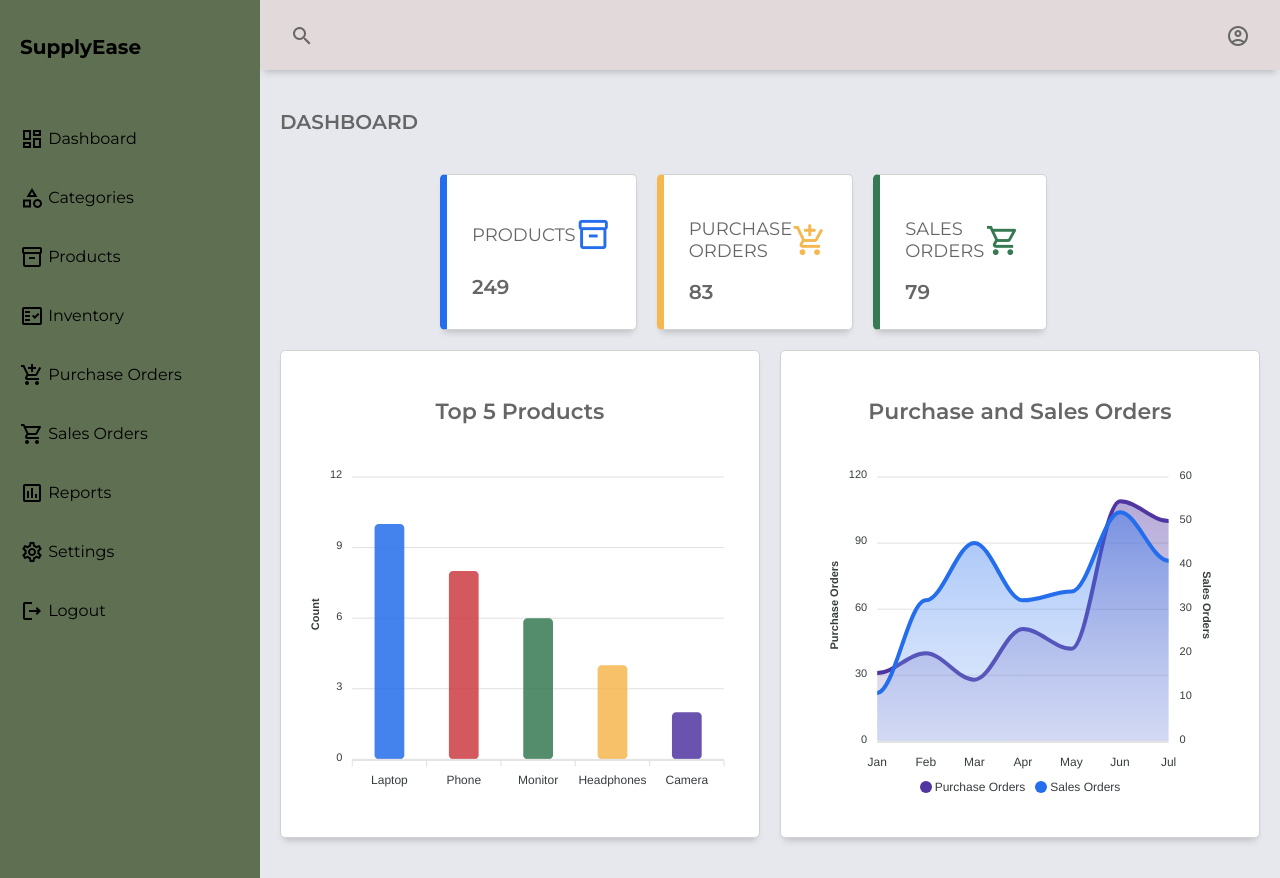
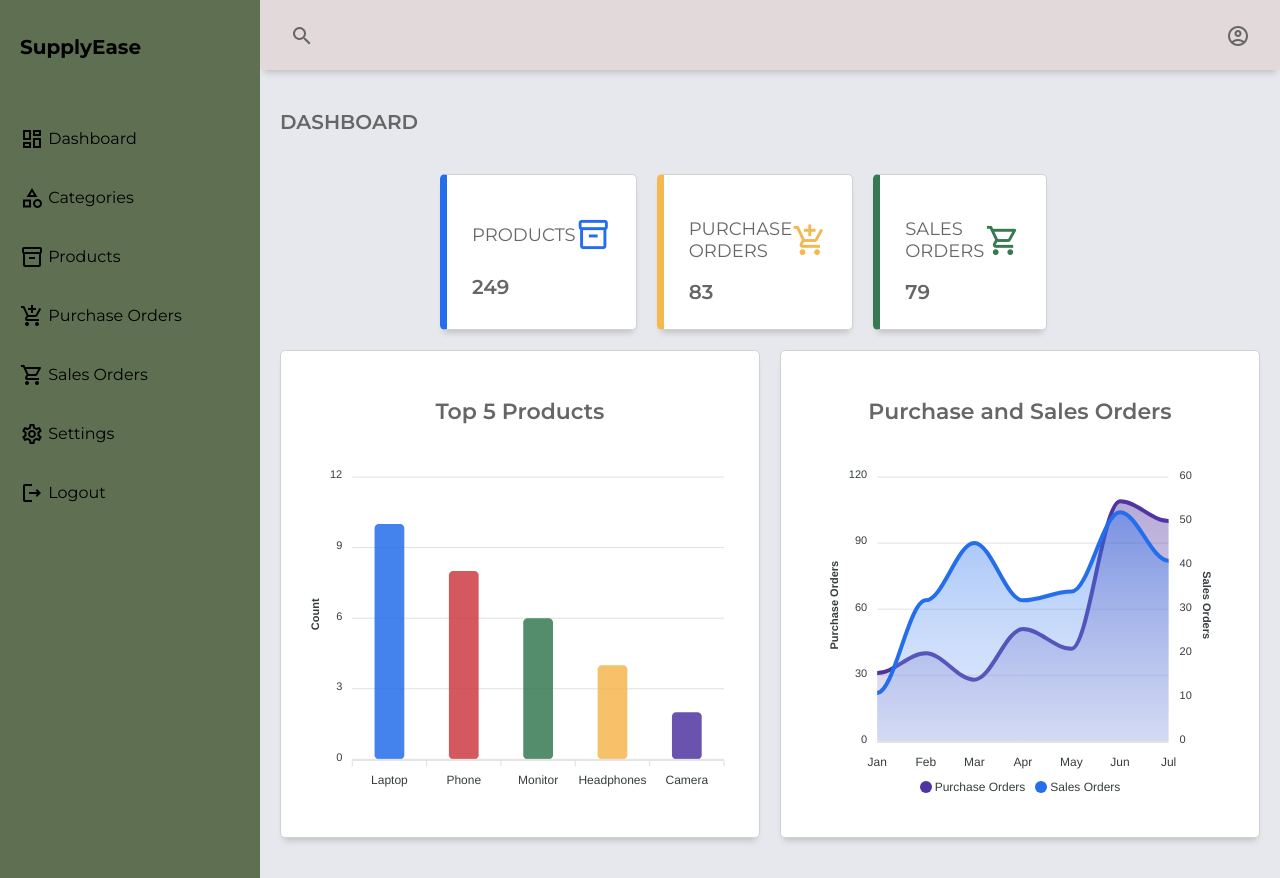
Before and after one commit to GabJeungSook/supplyease, a PHP site: page /page-adminpanel.php in a window 1280 px wide. Run offline with PHP 8.4, Linux system fonts and the light colour scheme; the visitor is signed in with stand-in values (Sample User, id 1); some libraries are stand-ins or nearby versions.

Commit message:
removed some sidebar list item(admin)

```diff
--- a/config.php
+++ b/config.php
@@ -2,7 +2,7 @@
 $servername = "localhost";
 $username = "root";
 $password = "";
-$dbname = "supplyease";
+$dbname = "supplyease_db";
 
 // Create connection
 $conn = new mysqli($servername, $username, $password, $dbname);
--- a/customer-dashboard.html
+++ b/customer-dashboard.html
@@ -3,7 +3,7 @@
   <head>
     <meta charset="utf-8">
     <meta name="viewport" content="width=device-width,initial-scale=1.0">
-    <title>Admin Dashboard</title>
+    <title>Customer Dashboard</title>
 
     <!-- Montserrat Font -->
     <link href="https://fonts.googleapis.com/css2?family=Montserrat:wght@100;200;300;400;500;600;700;800;900&display=swap" rel="stylesheet">
--- a/page-adminpanel.php
+++ b/page-adminpanel.php
@@ -70,22 +70,12 @@ if (!isset($_SESSION['loggedin'])) {
           </li>
           <li class="sidebar-list-item">
             <a href="#">
-              <span class="material-icons-outlined">fact_check</span> Inventory
-            </a>
-          </li>
-          <li class="sidebar-list-item">
-            <a href="#">
               <span class="material-icons-outlined">add_shopping_cart</span> Purchase Orders
             </a>
           </li>
           <li class="sidebar-list-item">
             <a href="#">
               <span class="material-icons-outlined">shopping_cart</span> Sales Orders
-            </a>
-          </li>
-          <li class="sidebar-list-item">
-            <a href="#">
-              <span class="material-icons-outlined">poll</span> Reports
             </a>
           </li>
           <li class="sidebar-list-item">
```
